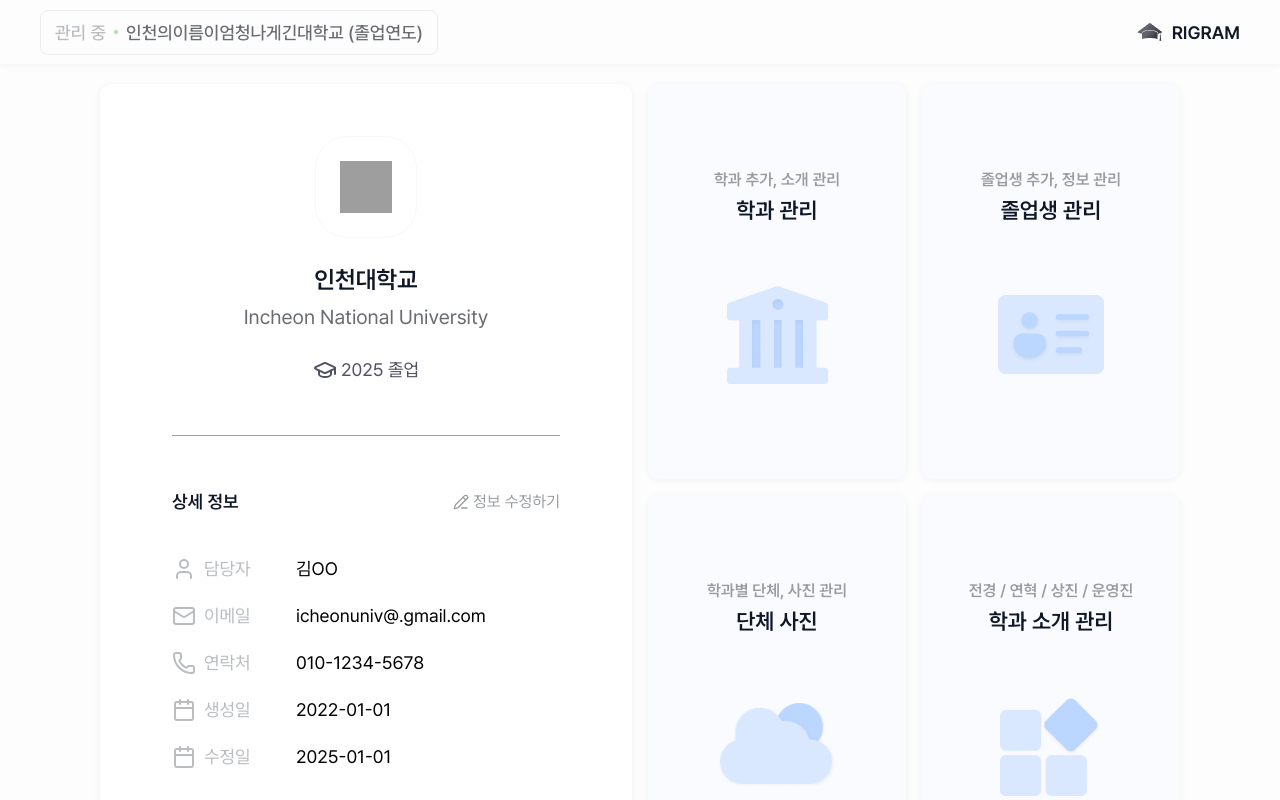
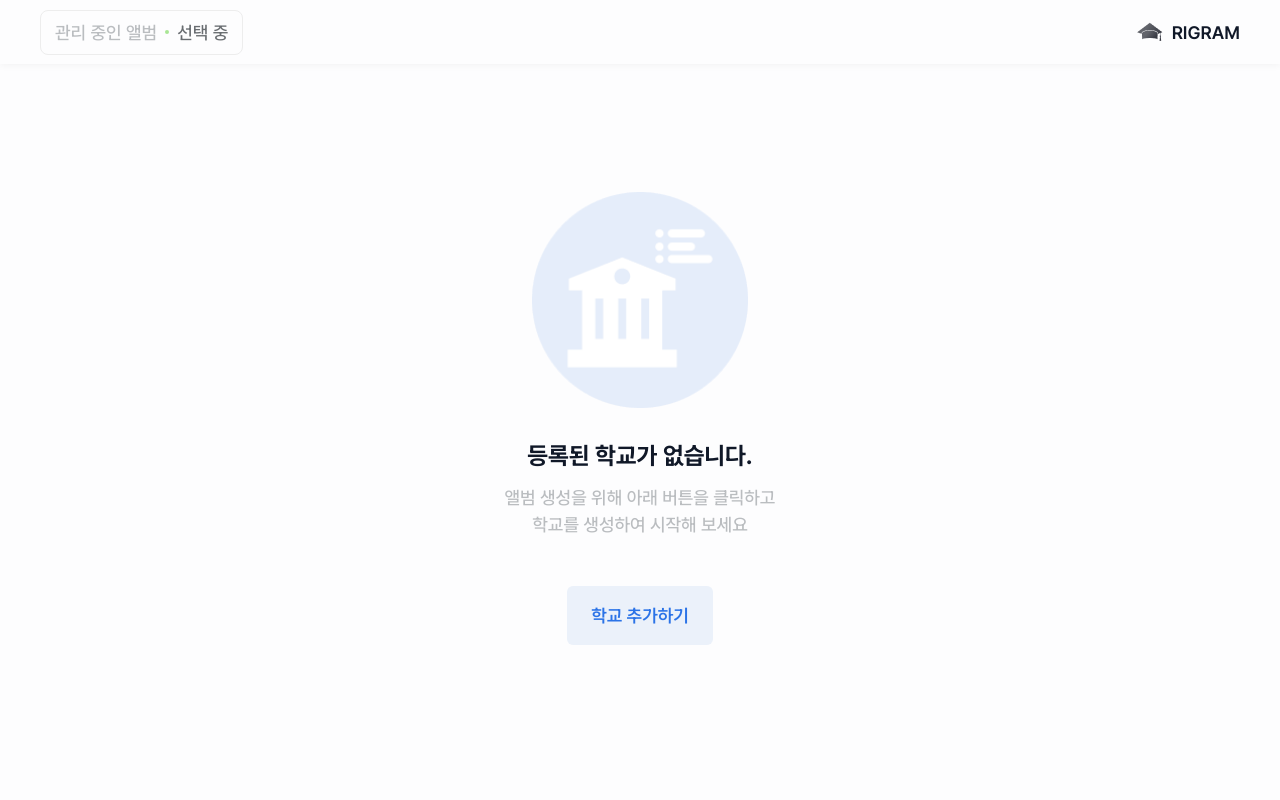
Before and after one commit to Photobit-RIGRAM/RIGRAM, a Next.js app: page /school-register in a window 1280 px wide. Built offline with nearby package versions, Linux system fonts and the light colour scheme; grey boxes are pictures that could not be loaded.

Commit message:
[Refactor] School-register 페이지 레이아웃
- 등록된 학교가 없을 경우 페이지
- 웹접근성, 시맨틱태그

```diff
--- /dev/null
+++ b/src/app/school-register/layout.tsx
@@ -0,0 +1,12 @@
+import Header from '@/components/header';
+
+export default function SchoolRegisterLayout({ children }: { children: React.ReactNode }) {
+  return (
+    <div className="flex flex-col w-screen h-screen overflow-hidden">
+      <Header />
+      <main className="flex justify-center items-start flex-1 px-5 pt-5 pb-14 md:items-center md:px-10 md:pt-10 md:pb-17">
+        {children}
+      </main>
+    </div>
+  );
+}
--- /dev/null
+++ b/src/app/school-register/page.tsx
@@ -0,0 +1,32 @@
+import Button from '@/components/button';
+import PageHeader from '@/components/pageHeader';
+
+export default function SchoolRegisterPage() {
+  return (
+    <section className="w-full h-full flex flex-col justify-center items-center gap-8 md:gap-12">
+      <h1 className="sr-only">학교 등록이 안되어 있을 경우</h1>
+
+      <figure className="flex flex-col items-center gap-6 md:gap-7.5">
+        <img
+          src="/images/mainImg.png"
+          alt="등록된 학교가 없습니다."
+          className="w-24 h-24 md:w-54 md:h-54"
+        />
+        <figcaption className="flex flex-col items-center gap-2.5">
+          <h2 className="text-20 font-bold text-gray-900 md:text-24">등록된 학교가 없습니다.</h2>
+          <p className="text-16 font-medium text-gray-500 text-center md:text-18">
+            앨범 생성을 위해 아래 버튼을 클릭하고
+            <br />
+            학교를 생성하여 시작해 보세요
+          </p>
+        </figcaption>
+      </figure>
+      <Button
+        className={`text-16 font-semibold bg-primary-300 text-primary-700 rounded-md px-4 py-3 md:text-18 md:px-6 md:py-4`}
+        href="/school-register/add"
+      >
+        학교 추가하기
+      </Button>
+    </section>
+  );
+}
```
